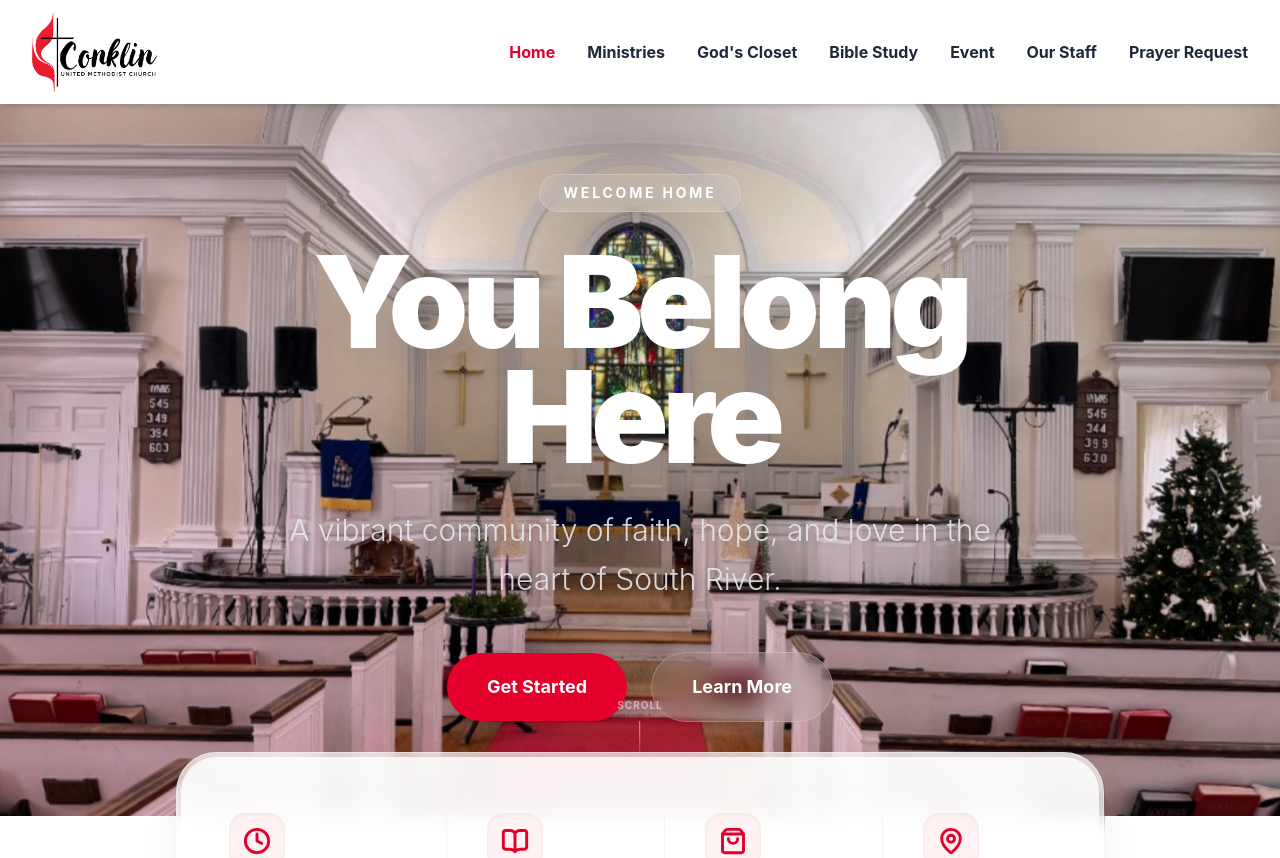
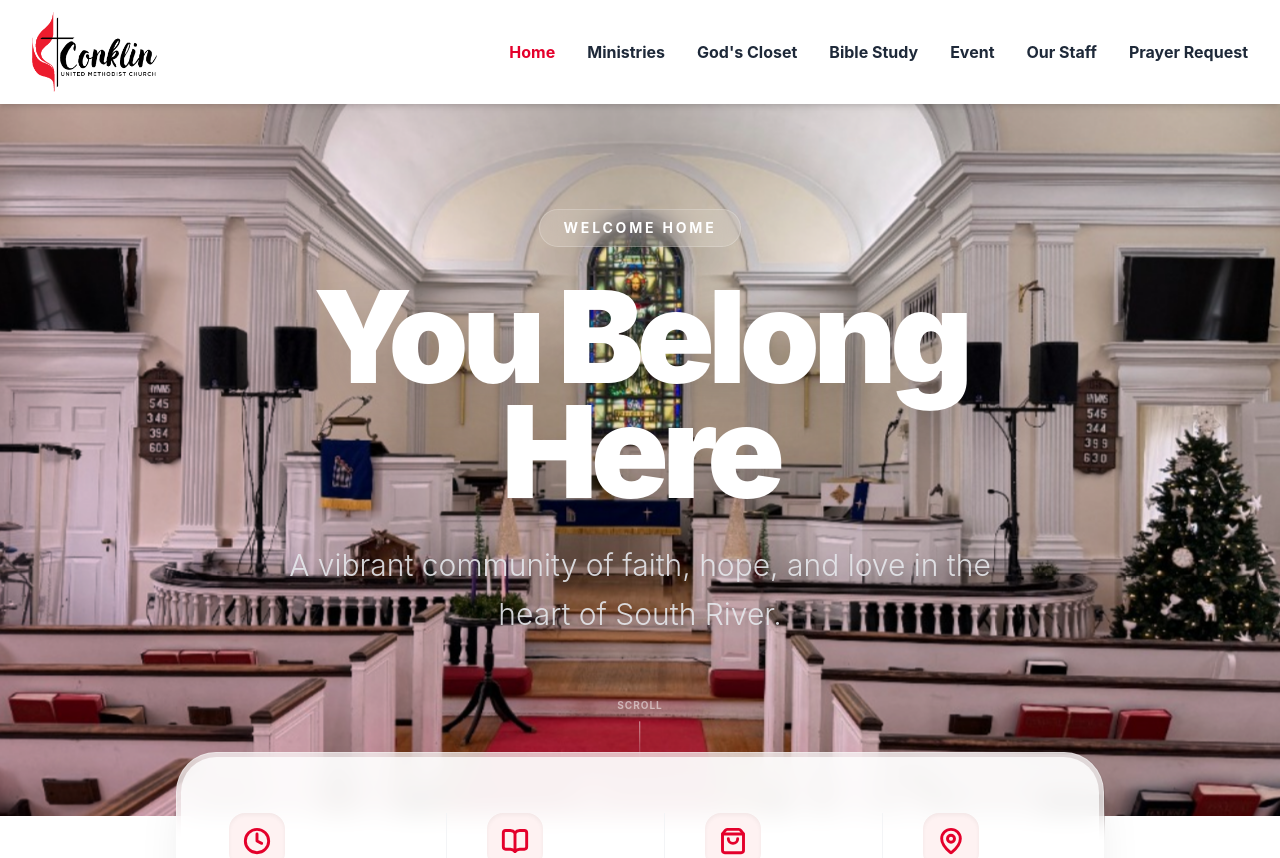
Before and after one commit to JunQ-tech/Conklin-website, a React (Vite) app: page / in a window 1280 px wide. Shown: the top 858 px of the page. Built offline with nearby package versions, Linux system fonts and the light colour scheme.

Commit message:
Remove Get Started/Learn More buttons and slide5 from slideshow

```diff
--- a/src/components/Slideshow.jsx
+++ b/src/components/Slideshow.jsx
@@ -1,7 +1,6 @@
 import React, { useState, useEffect } from 'react';
 import slide1 from '../assets/slide1.jpg';
 import slide3 from '../assets/slide3.jpg';
-import slide5 from '../assets/slide5.jpg';
 import slide6 from '../assets/slide6.png';
 import slide7 from '../assets/slide7.jpg';
 import slide8 from '../assets/slide8.jpg';
@@ -11,7 +10,7 @@ import slide11 from '../assets/slide11.jpg';
 
 const Slideshow = () => {
   const [currentIndex, setCurrentIndex] = useState(0);
-  const slides = [slide1, slide8, slide10, slide7, slide9, slide11, slide3, slide5, slide6];
+  const slides = [slide1, slide8, slide10, slide7, slide9, slide11, slide3, slide6];
 
   useEffect(() => {
     const timer = setInterval(() => {
--- a/src/pages/Home.jsx
+++ b/src/pages/Home.jsx
@@ -32,20 +32,6 @@ const Home = () => {
             A vibrant community of faith, hope, and love in the heart of South River.
           </p>
 
-          <div className="flex flex-col sm:flex-row items-center justify-center gap-6">
-            <Link
-              to="/ministries"
-              className="px-10 py-5 bg-umc-red text-white rounded-full font-bold text-lg hover:bg-red-700 transition-all shadow-xl hover:shadow-umc-red/40 hover:-translate-y-1 w-full sm:w-auto"
-            >
-              Get Started
-            </Link>
-            <a
-              href="#welcome"
-              className="px-10 py-5 bg-white/10 text-white backdrop-blur-md border border-white/20 rounded-full font-bold text-lg hover:bg-white/20 transition-all w-full sm:w-auto"
-            >
-              Learn More
-            </a>
-          </div>
         </div>
 
         {/* Scroll Indicator */}
```
